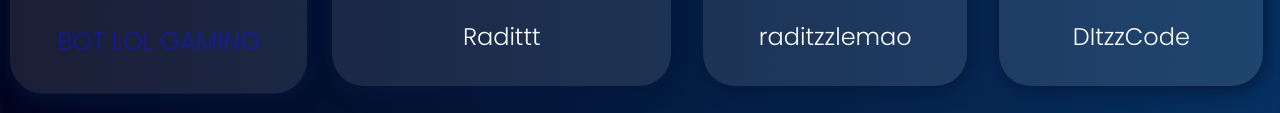
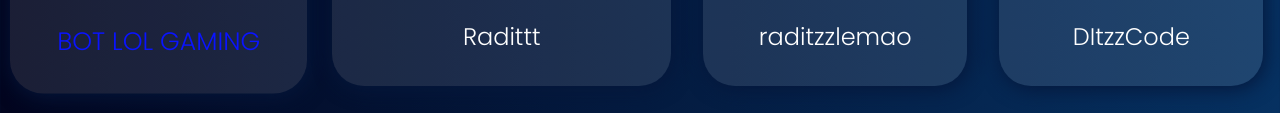
Before and after one commit to DItzzCode/DItzzCode.github.io, a website: page index.html in a window 1280 px wide. In both pictures the pointer is over the link "BOT LOL GAMING". Shown: the part 3632-3745 px from the top of the page. Drawn offline with Linux system fonts and the light colour scheme.

Commit message:
ubah warna

```diff
--- a/style.css
+++ b/style.css
@@ -409,5 +409,5 @@ margin-left: 1em;
 }
 
 .contact-content > a:hover {
-  color:rgba(10 , 20 , 255 , 0.5);
+  color:rgba(10 , 20 , 255 , 1);
 }
```
